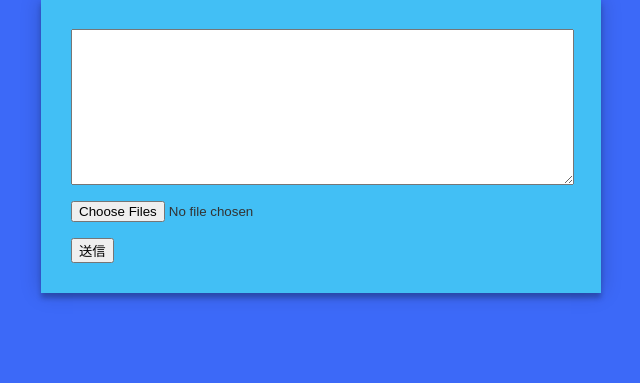
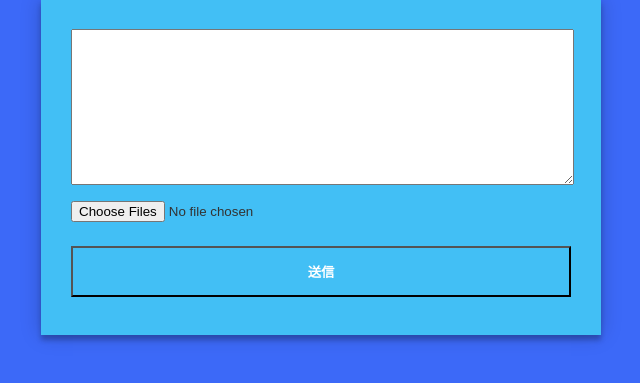
Before and after one commit to DoanVLinh/system-thusday, a PHP site: page /timeline.php in a window 1280 px wide. Shown: the part 116-499 px from the top of the page, without its empty margins (319-959 px from the left). Run offline with PHP 8.4, Linux system fonts and the light colour scheme; the visitor is signed in with stand-in values (Sample User, id 1); data that the repository does not hold is empty.

Commit message:
timeline page

```diff
--- a/public/timeline.php
+++ b/public/timeline.php
@@ -78,6 +78,18 @@ dt {
  font-family:bold;
 
 }
+button {
+  width: 100%;
+  padding: 14px 20px;
+  background-color:#42bff5;
+  margin: 8px 0;
+  cursor: pointer;
+  color:#fff;
+  font-weight: bold;
+}
+button:hover {
+  background:#3c69f8;
+}
 </style>
 <body>
 <div>
@@ -92,7 +104,7 @@ dt {
 おきましょう -->
     <textarea name="body" required rows="10" cols="60"></textarea>
     <div style="margin: 1em 0">
-      <input type="file" accept="image/*" name="imag[]e" id="imageInput" multiple>
+      <input type="file" accept="image/*" name="image" id="imageInput" multiple>
     </div>
     <input id="imageBase64Input" type="hidden" name="image_base64"><!-- base64を送る用のinput (非表示) -->
     <canvas id="imageCanvas" style="display: none;"></canvas><!-- 画像縮小に使うcanvas (非表示) -->
```
